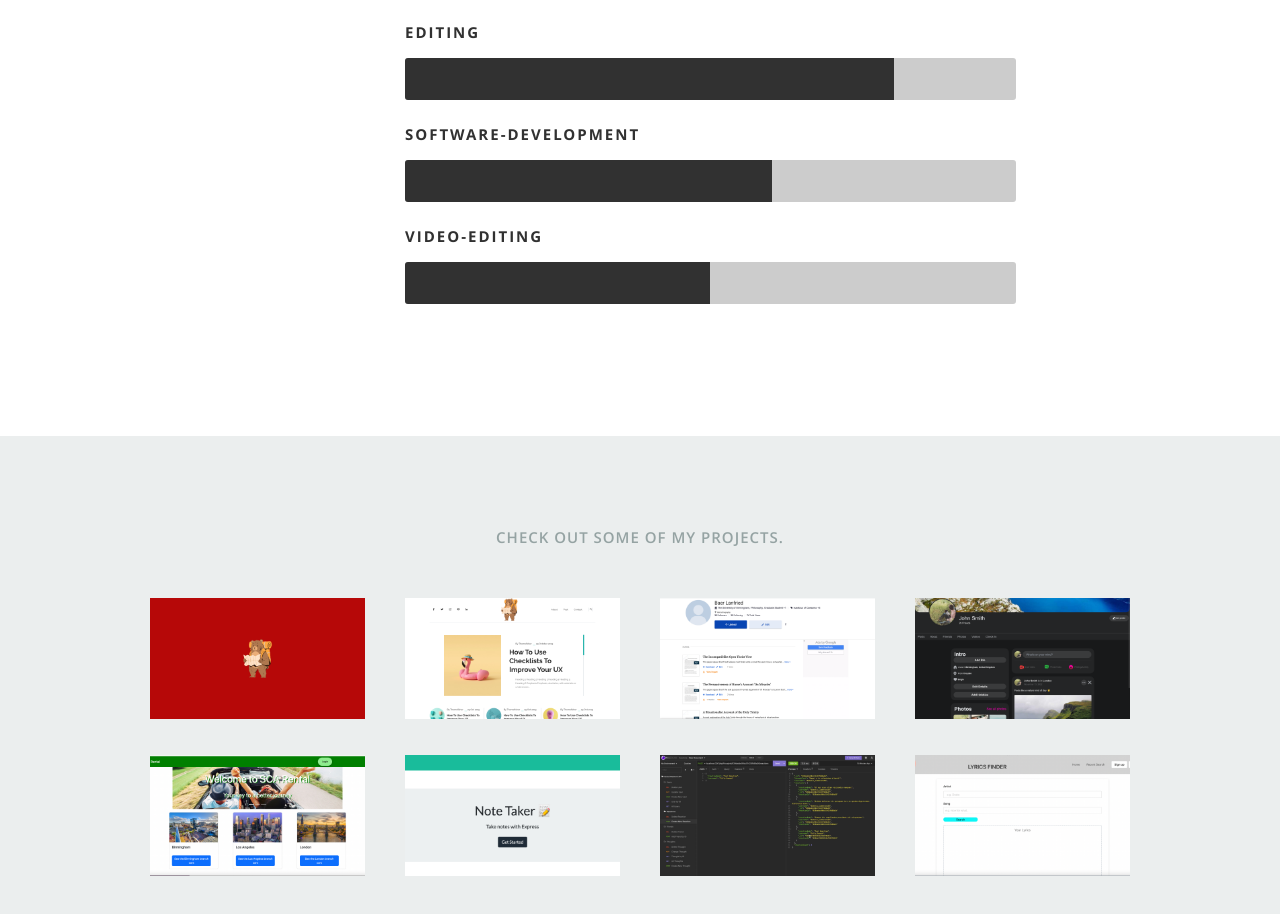
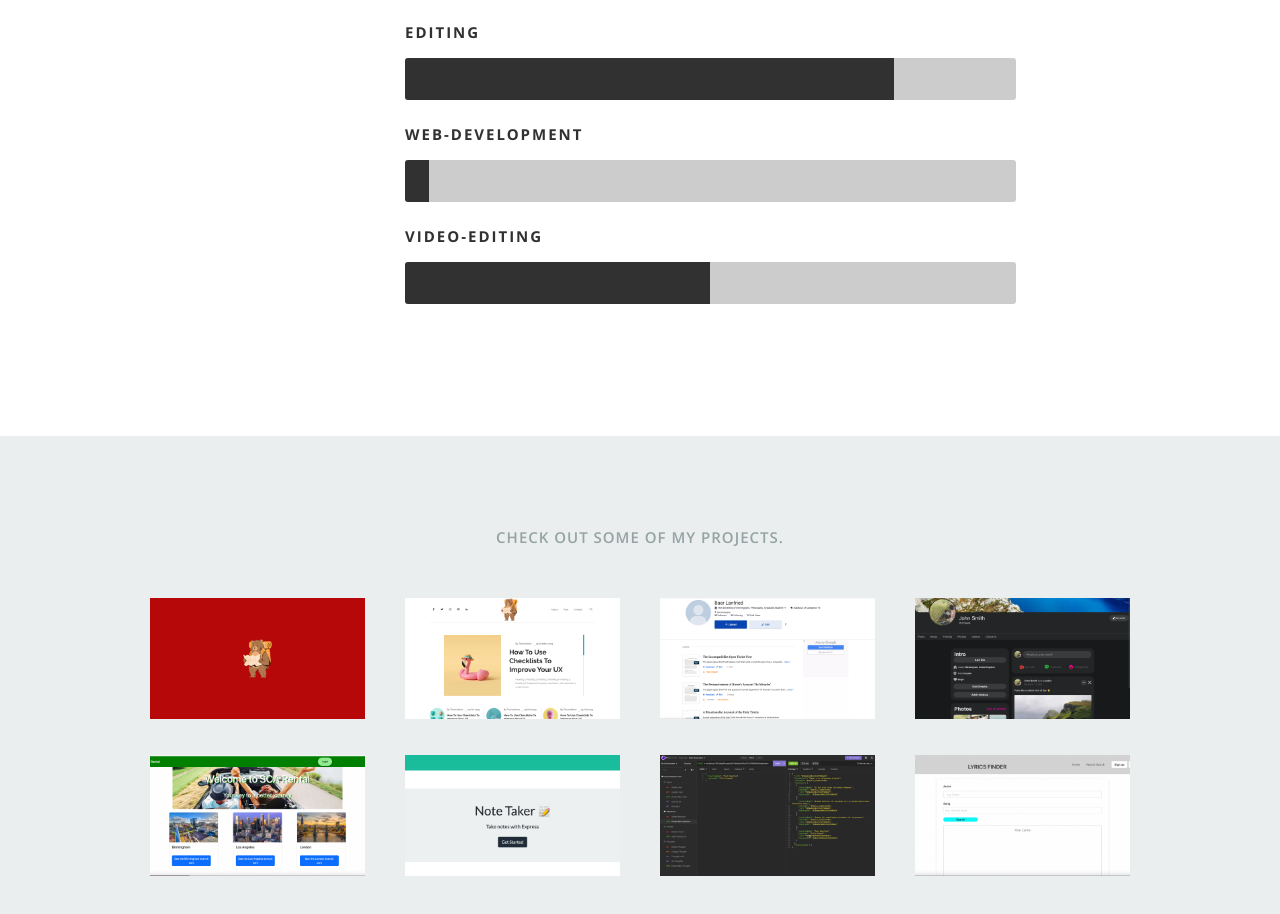
Before and after one commit to blanfried/BaerLanfriedResume, a React (Create React App) app: page / in a window 1280 px wide. Shown: the part 4590-5504 px from the top of the page. Built offline with nearby package versions, Linux system fonts and the light colour scheme.

Commit message:
updating resume

```diff
--- a/public/css/layout.css
+++ b/public/css/layout.css
@@ -351,7 +351,7 @@
   	-webkit-animation: html5 2s ease;
 }
 .software-development {
-  	width: 60%;
+  	width: 80%;
   	-moz-animation: jquery 2s ease;
   	-webkit-animation: jquery 2s ease;
 }
--- a/src/resumeData.js
+++ b/src/resumeData.js
@@ -153,7 +153,7 @@
       "skillname":"Editing"
     },
     {
-      "skillname":"Software-Development"
+      "skillname":"Web-Development"
     },
     {
       "skillname":"Video-Editing"
```
